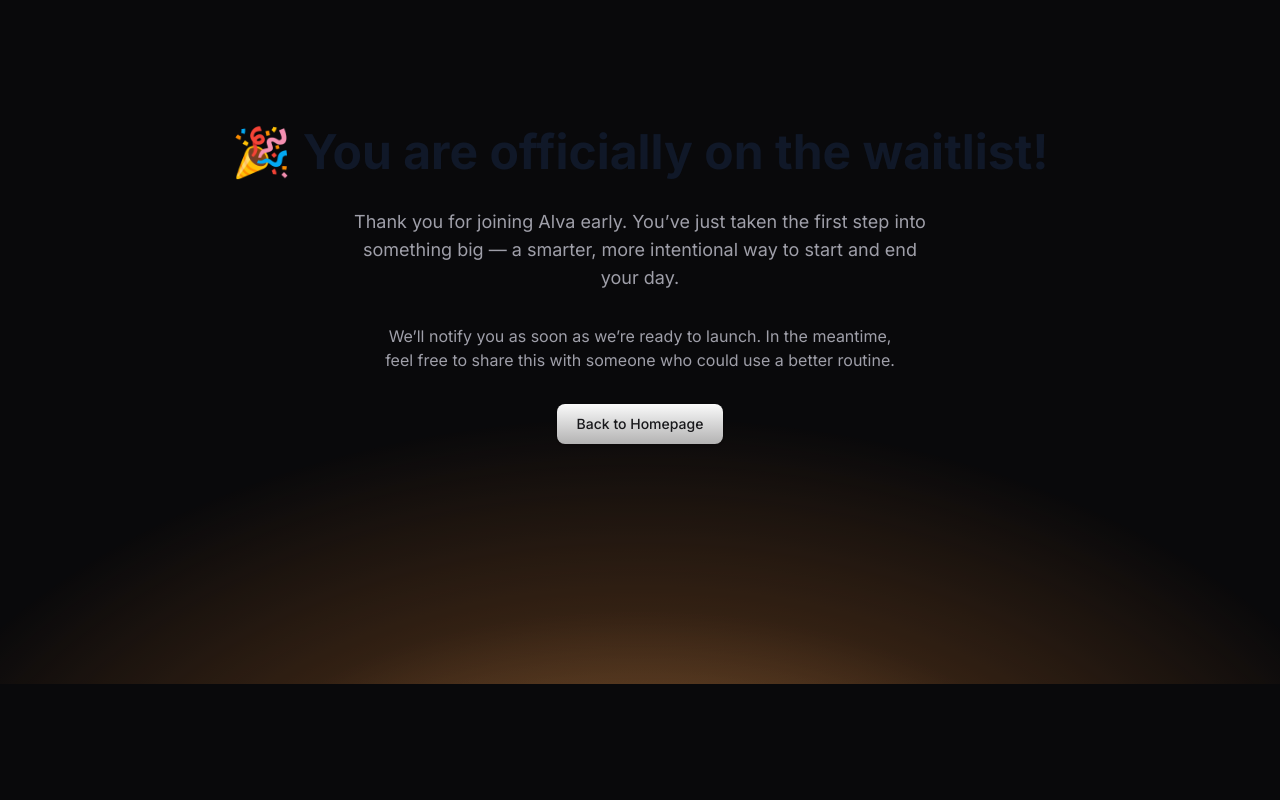
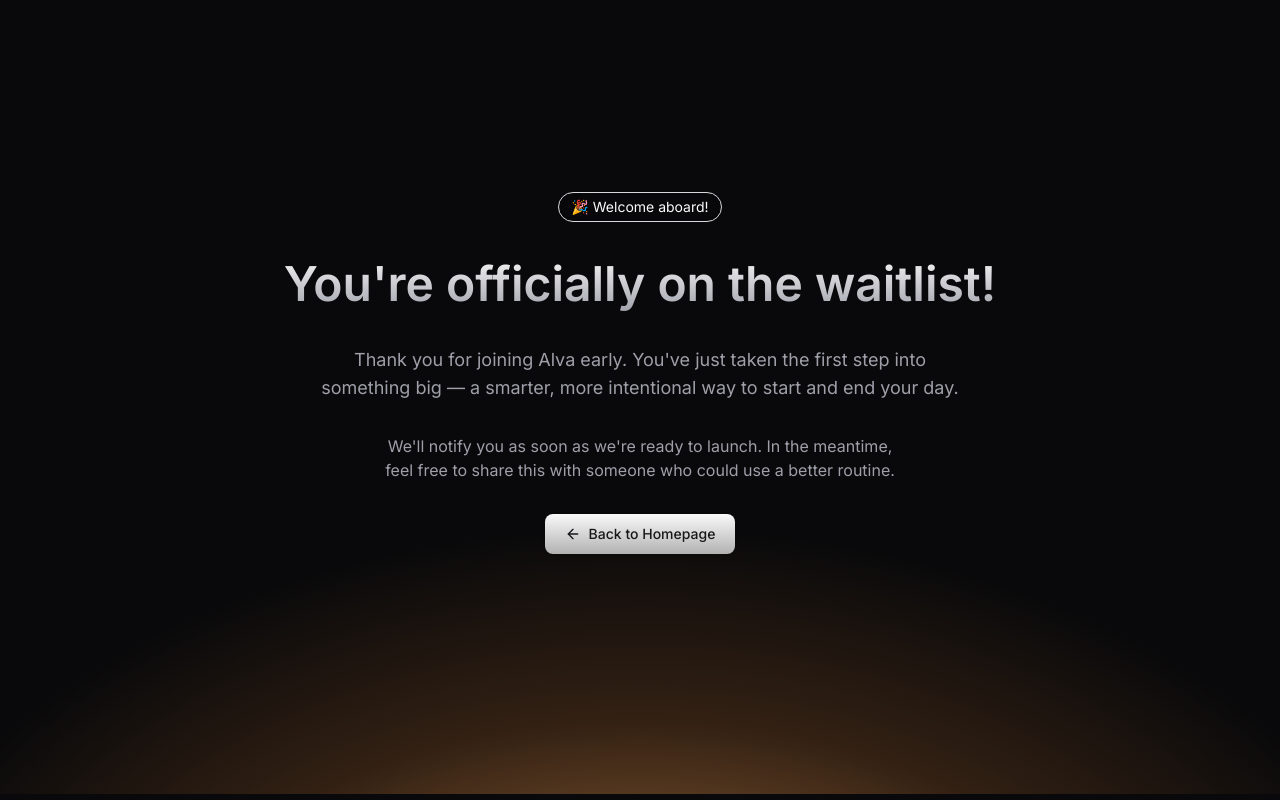
Before and after one commit to DiegoCM1/Alva, a Next.js app: page /thanks in a window 1280 px wide. Built offline with nearby package versions, Linux system fonts and the light colour scheme.

Commit message:
Changed styles on thanks component

```diff
--- a/app/thanks/page.tsx
+++ b/app/thanks/page.tsx
@@ -5,24 +5,51 @@
 import Glow from "@/components/ui/glow";
 import { Button } from "@/components/ui/button";
 import Link from "next/link";
+import { ArrowLeftIcon } from "lucide-react";
 
 export default function ThanksPage() {
   return (
-    <Section className="group relative overflow-hidden text-center py-24 text-gray-900">
+    <Section className="group relative overflow-hidden py-32 sm:py-40">
       <div className="max-w-container mx-auto relative z-10 flex flex-col items-center gap-8">
-        <h1 className="text-4xl font-bold sm:text-5xl">
-          🎉 You are officially on the waitlist!
+        <span className="animate-appear opacity-0 inline-flex items-center rounded-full border border-border bg-background/50 px-3 py-1 text-sm backdrop-blur-sm">
+          🎉 Welcome aboard!
+        </span>
+
+        <h1 className="animate-appear from-foreground to-foreground dark:to-muted-foreground relative z-10 inline-block bg-gradient-to-b bg-clip-text text-4xl font-semibold text-balance text-transparent drop-shadow-2xl opacity-0 delay-100 sm:text-5xl sm:leading-tight">
+          You&apos;re officially on the waitlist!
         </h1>
-        <p className="max-w-xl text-lg text-muted-foreground">
-          Thank you for joining Alva early. You’ve just taken the first step into something big — a smarter, more intentional way to start and end your day.
-        </p>
-        <p className="max-w-lg text-muted-foreground">
-          We’ll notify you as soon as we’re ready to launch. In the meantime, feel free to share this with someone who could use a better routine.
+
+        <p className="animate-appear text-muted-foreground relative z-10 max-w-[640px] text-balance text-center text-lg opacity-0 delay-200">
+          Thank you for joining Alva early. You&apos;ve just taken the first step
+          into something big — a smarter, more intentional way to start and end
+          your day.
         </p>
 
-        <Button size="lg" asChild>
-          <Link href="/">Back to Homepage</Link>
+        <p className="animate-appear text-muted-foreground relative z-10 max-w-[540px] text-balance text-center opacity-0 delay-300">
+          We&apos;ll notify you as soon as we&apos;re ready to launch. In the
+          meantime, feel free to share this with someone who could use a better
+          routine.
+        </p>
+
+        <Button
+          size="lg"
+          asChild
+          className="animate-appear opacity-0 delay-400"
+          variant="default"
+        >
+          <Link href="/" className="flex items-center gap-2">
+            <ArrowLeftIcon className="h-4 w-4" />
+            Back to Homepage
+          </Link>
         </Button>
+      </div>
+
+      {/* Background Effects */}
+      <div
+        className="absolute bottom-0 left-1/2 -z-10 -translate-x-1/2 translate-y-1/2"
+        aria-hidden="true"
+      >
+        <div className="h-56 w-[480px] rounded-full border-[20px] border-brand/30 blur-3xl opacity-30" />
       </div>
 
       <div className="absolute top-0 left-0 h-full w-full translate-y-[1rem] opacity-80 transition-all duration-500 ease-in-out group-hover:translate-y-[-2rem] group-hover:opacity-100">
```
